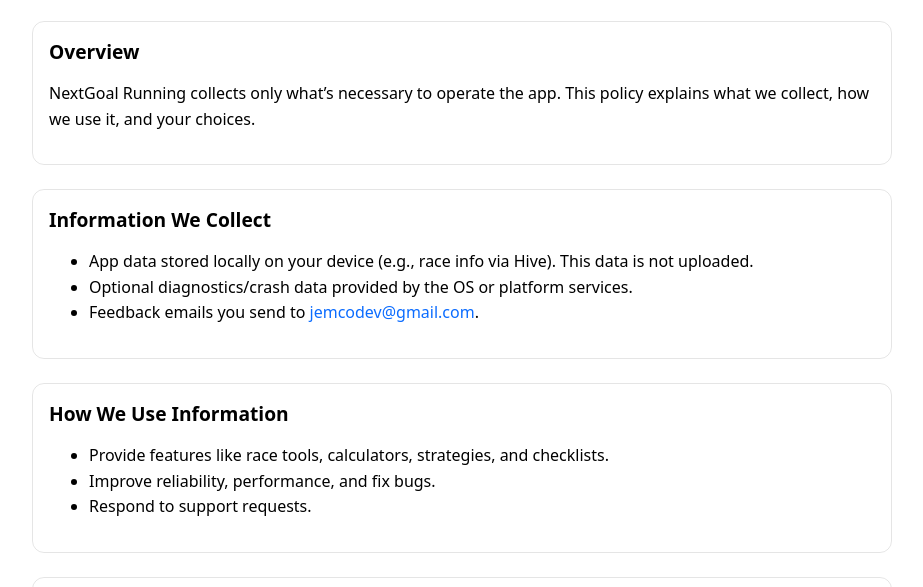
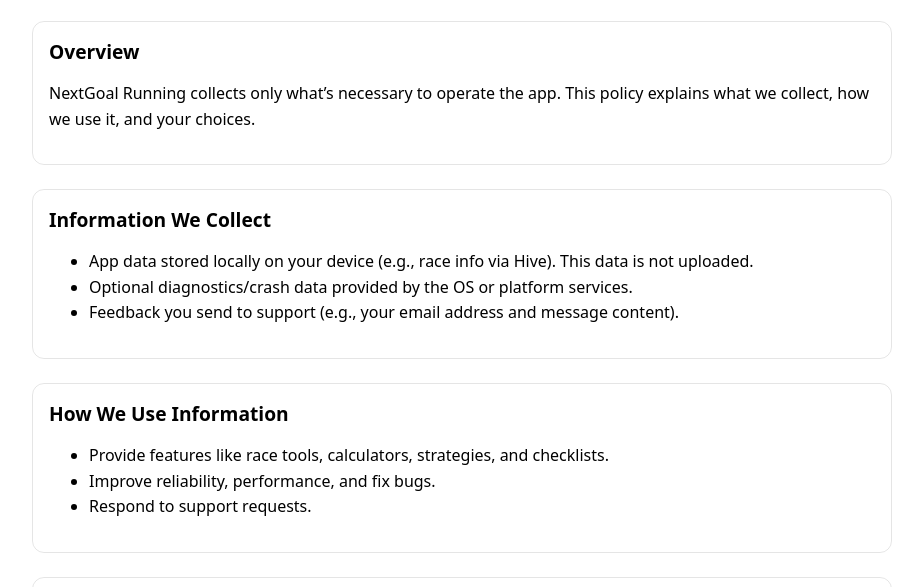
Before and after one commit to jmad1/nextgoal-privacy, a plain HTML site: page index.html in a window 1280 px wide. Shown: the part 144-731 px from the top of the page, without its empty margins (178-1101 px from the left). Drawn offline with Linux system fonts and the light colour scheme.

Commit message:
more hiding of email address

```diff
--- a/index.html
+++ b/index.html
@@ -37,7 +37,7 @@
       <ul>
         <li>App data stored locally on your device (e.g., race info via Hive). This data is not uploaded.</li>
         <li>Optional diagnostics/crash data provided by the OS or platform services.</li>
-        <li>Feedback emails you send to <a href="mailto:jemcodev@gmail.com">jemcodev@gmail.com</a>.</li>
+        <li>Feedback you send to support (e.g., your email address and message content).</li>
       </ul>
     </section>
 
```
